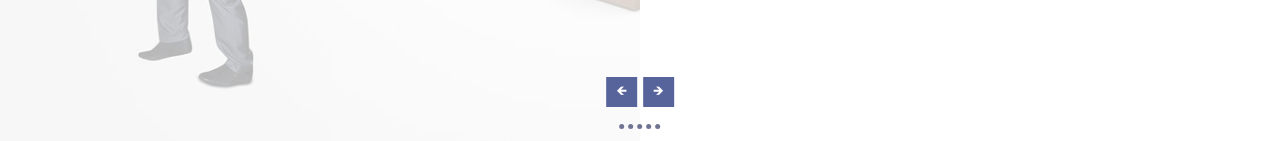
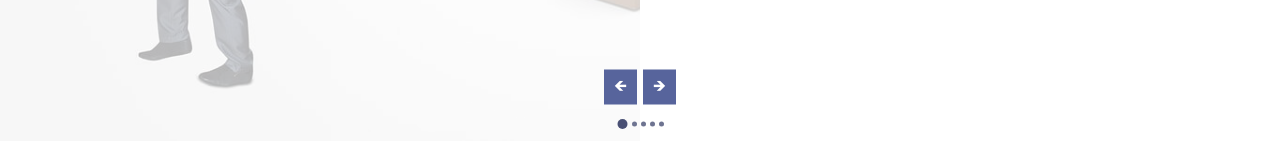
Before and after one commit to Maty2002v2/projekt-logistyk, a Vue app: page / in a window 1280 px wide. Shown: the part 656-797 px from the top of the page. Built offline with nearby package versions, Linux system fonts and the light colour scheme.

Commit message:
Adding vue router

```diff
--- a/package.json
+++ b/package.json
@@ -15,6 +15,7 @@
     "gh-pages": "^4.0.0",
     "three": "^0.135.0",
     "vue": "^2.6.11",
+    "vue-router": "^3.5.3",
     "vuex": "^3.6.2"
   },
   "devDependencies": {
--- a/src/App.vue
+++ b/src/App.vue
@@ -1,50 +1,18 @@
 <template>
   <div id="app">
-    <component :is="is"></component>
-    <navigation-component
-      @navigationEvent="navigationEvent"
-    ></navigation-component>
+    <router-view></router-view>
+    <navigation-component></navigation-component>
   </div>
 </template>
 
 <script>
-import ViewAdditionalData from "./components/ViewAdditionalData";
-import ViewCreateCarton from "./components/carton/ViewCreateCarton";
-import ViewCreatePallet from "./components/pallet/ViewCreatePallet";
-import ViewResultsPallet from "./components/resultPallet/ViewResultsPallet";
-import ViewCreateSemitrailer from "./components/semitrailer/ViewCreateSemitrailer";
-import NavigationComponent from "./components/NavigationComponent";
-
 import "@/styles/globalStyles.css";
 import "@/styles/switchButton.css";
+import NavigationComponent from "./components/NavigationComponent.vue";
 
 export default {
+  components: { NavigationComponent },
   name: "App",
-  components: {
-    ViewAdditionalData,
-    ViewCreateCarton,
-    ViewCreatePallet,
-    ViewResultsPallet,
-    ViewCreateSemitrailer,
-    NavigationComponent,
-  },
-  data() {
-    return {
-      viewsList: [
-        "ViewCreateCarton",
-        "ViewCreatePallet",
-        "ViewAdditionalData",
-        "ViewResultsPallet",
-        "ViewCreateSemitrailer",
-      ],
-      is: "ViewCreateCarton",
-    };
-  },
-  methods: {
-    navigationEvent(viewIdex) {
-      this.is = this.viewsList[viewIdex];
-    },
-  },
 };
 </script>
 
--- a/src/components/NavigationComponent.vue
+++ b/src/components/NavigationComponent.vue
@@ -1,10 +1,20 @@
 <template>
   <div class="navigation">
-    <button @click="back()" class="button">🡸</button>
-    <button @click="next()" class="button">🡺</button>
+    <router-link
+      :to="listPath[step > 0 ? step - 1 : 0]"
+      class="button links"
+      @click.native="back()"
+      >🡸</router-link
+    >
+    <router-link
+      :to="listPath[step < listPath.length - 1 ? step + 1 : step]"
+      class="button links"
+      @click.native="next()"
+      >🡺</router-link
+    >
     <br />
     <div class="dotts-wrapper">
-      <span class="dott"></span>
+      <span class="dott active-dott"></span>
       <span class="dott"></span>
       <span class="dott"></span>
       <span class="dott"></span>
@@ -19,6 +29,13 @@ export default {
   data() {
     return {
       step: 0,
+      listPath: [
+        "/",
+        "/pallet",
+        "/additional-data",
+        "/results-pallet",
+        "/semitrailer",
+      ],
     };
   },
   methods: {
@@ -51,6 +68,7 @@ export default {
 div {
   text-align: center;
 }
+
 span {
   display: inline-block;
   width: 5px;
@@ -59,19 +77,23 @@ span {
   background: #6e7491;
   border-radius: 50%;
 }
+
 .navigation {
   position: fixed;
   bottom: -20px;
   left: 50%;
   transform: translate(-50%, -50%);
 }
+
 .dotts-wrapper {
   position: relative;
   margin-top: 10px;
 }
+
 .dott {
   transition: 0.1s all ease-in;
 }
+
 .active-dott {
   margin: 2px 5px;
   background: #495074;
--- a/src/main.js
+++ b/src/main.js
@@ -1,10 +1,12 @@
 import Vue from "vue";
 import App from "./App.vue";
 import store from "./store";
+import router from "./router";
 
 Vue.config.productionTip = false;
 
 new Vue({
   store,
+  router,
   render: (h) => h(App),
 }).$mount("#app");
--- /dev/null
+++ b/src/router/index.js
@@ -0,0 +1,26 @@
+import Vue from "vue";
+import Router from "vue-router";
+
+Vue.use(Router);
+
+export default new Router({
+  routes: [
+    { path: "/", component: () => import("@/views/ViewCreateCarton.vue") },
+    {
+      path: "/pallet",
+      component: () => import("@/views/ViewCreatePallet.vue"),
+    },
+    {
+      path: "/additional-data",
+      component: () => import("@/views/ViewAdditionalData.vue"),
+    },
+    {
+      path: "/results-pallet",
+      component: () => import("@/views/ViewResultsPallet.vue"),
+    },
+    {
+      path: "/semitrailer",
+      component: () => import("@/views/ViewCreateSemitrailer.vue"),
+    },
+  ],
+});
--- a/src/styles/globalStyles.css
+++ b/src/styles/globalStyles.css
@@ -9,14 +9,17 @@
   height: 100vh;
   overflow-x: hidden;
 }
+
 .segmentBlock {
   width: 50%;
 }
+
 .segmentInformation {
   position: relative;
   padding: 3px 0px 80px 0px;
   text-align: center;
 }
+
 .segmentInformation::after {
   position: absolute;
   z-index: -999;
@@ -30,10 +33,12 @@
   background-size: cover;
   opacity: 0.3;
 }
+
 .segment3D {
   min-height: 50vh;
   background: white;
 }
+
 .label-group {
   display: flex;
   align-items: center;
@@ -111,6 +116,10 @@ input[type="checkbox"]:checked::after {
   transform: scale(0.8);
 }
 
+.links {
+  text-decoration: none;
+}
+
 @media only screen and (max-width: 800px) {
   .flex-container {
     display: flex;
--- a/src/components/pallet/ViewCreatePallet.vue
+++ b/src/views/ViewCreatePallet.vue
@@ -16,8 +16,8 @@
 
 <script>
 import { mapMutations } from "vuex";
-import BoxBorder from "../BoxBorder.vue";
-import Pallet3DComponent from "./Pallet3DComponent.vue";
+import BoxBorder from "../components/BoxBorder.vue";
+import Pallet3DComponent from "../components/pallet/Pallet3DComponent.vue";
 
 export default {
   name: "CreatePalletViwe",
--- a/src/components/semitrailer/ViewCreateSemitrailer.vue
+++ b/src/views/ViewCreateSemitrailer.vue
@@ -34,8 +34,8 @@
 
 <script>
 import { mapState } from "vuex";
-import BoxBorder from "../BoxBorder.vue";
-import Semitrailer3DComponent from "./Semitrailer3DComponent.vue";
+import BoxBorder from "../components/BoxBorder.vue";
+import Semitrailer3DComponent from "../components/semitrailer/Semitrailer3DComponent.vue";
 
 export default {
   name: "ViewCreateSemitrailer",
--- a/src/components/resultPallet/ViewResultsPallet.vue
+++ b/src/views/ViewResultsPallet.vue
@@ -37,8 +37,8 @@
 
 <script>
 import { mapState, mapMutations } from "vuex";
-import BoxBorder from "../BoxBorder.vue";
-import Result3DComponent from "./Result3DComponent.vue";
+import BoxBorder from "../components/BoxBorder.vue";
+import Result3DComponent from "../components/resultPallet/Result3DComponent.vue";
 
 export default {
   name: "ViewResultsPallet",
```
Also changed, not shown: src/views/ViewCreateCarton.vue (renamed from src/components/carton/ViewCreateCarton.vue, +5 -5 lines), src/views/ViewAdditionalData.vue (renamed from src/components/ViewAdditionalData.vue), 1 other file (tests, documents, lock files or other folders).
